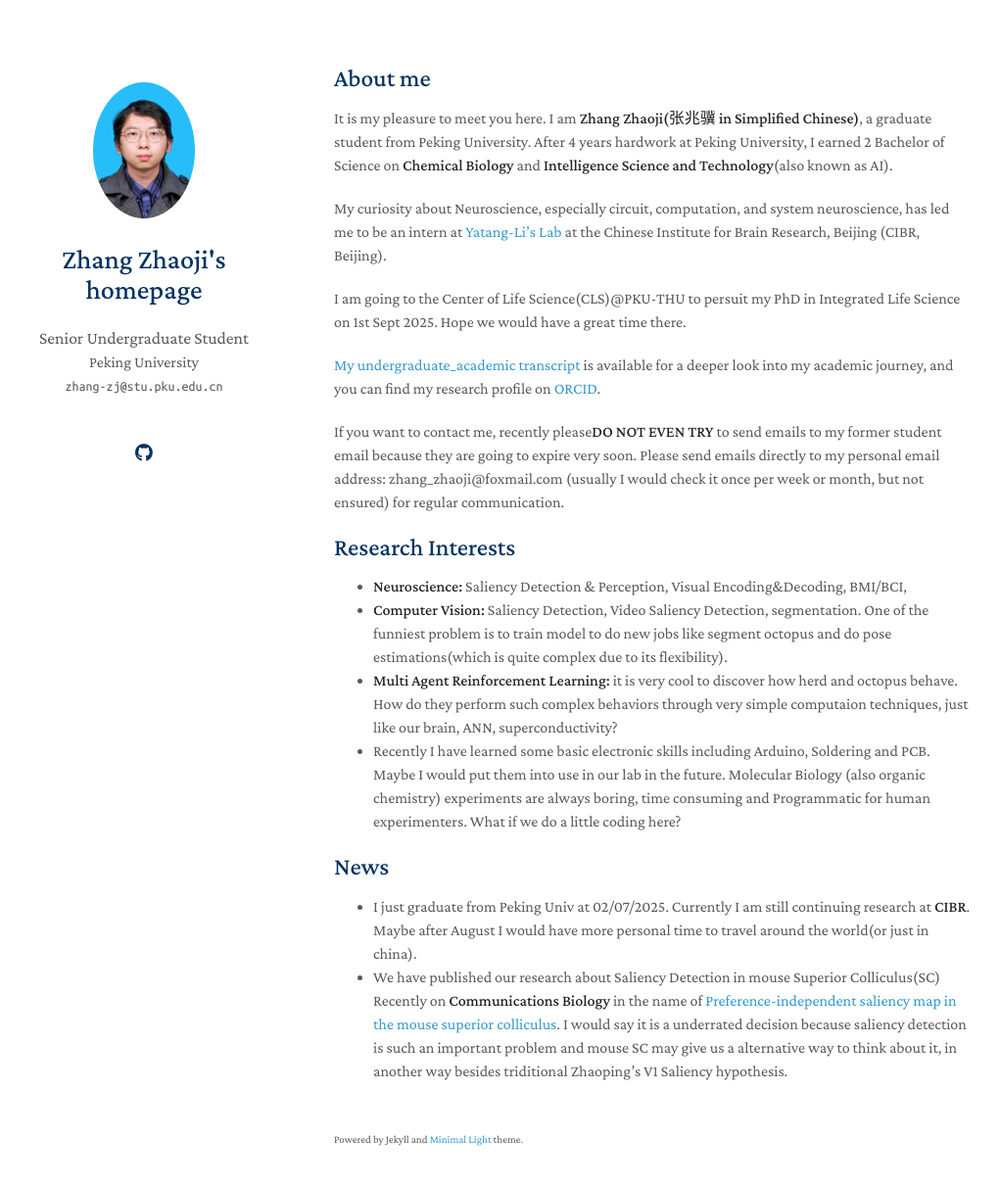
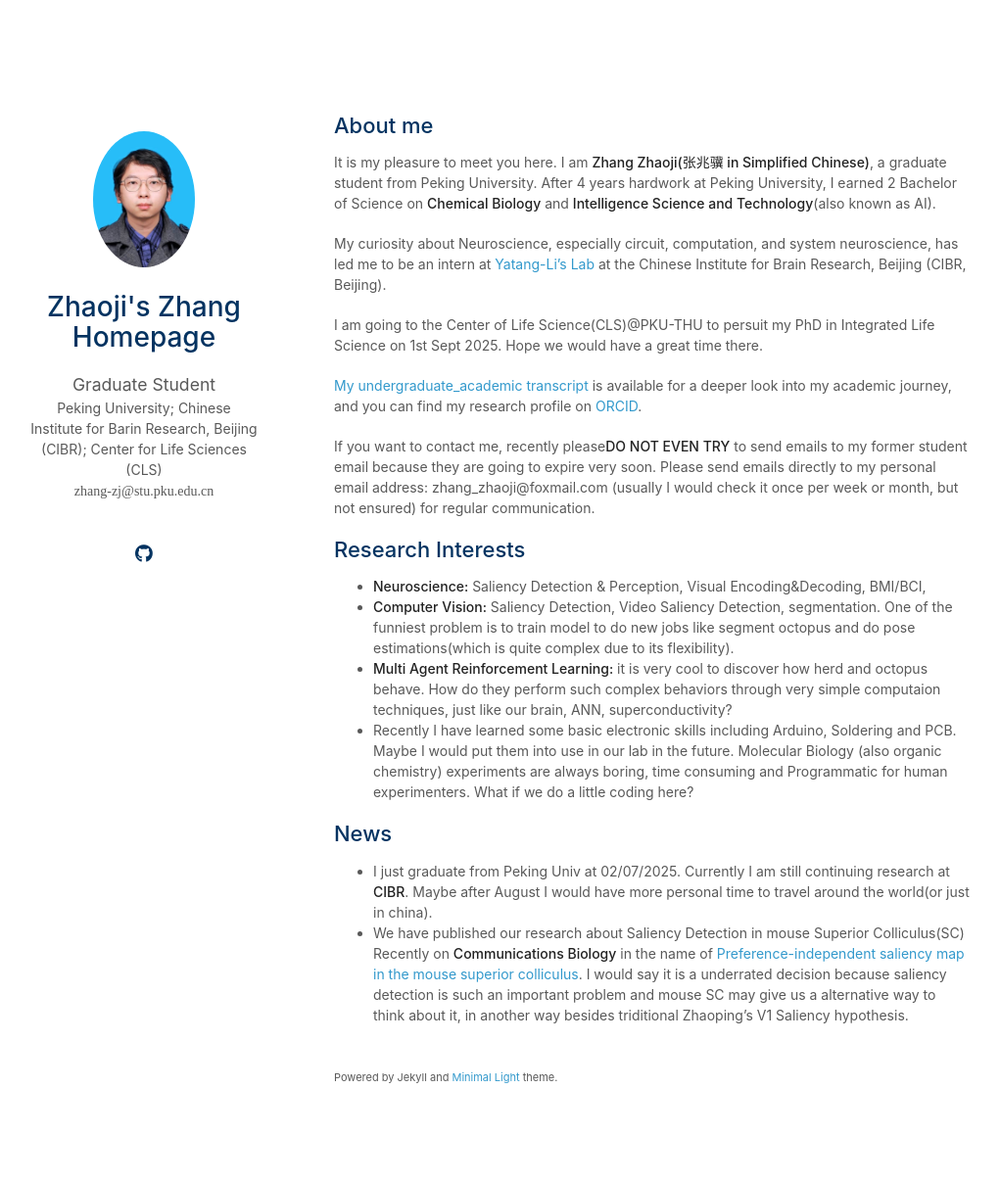
Before and after one commit to Zhang-Zhaoji/Zhang-Zhaoji.github.io, a Jekyll site: the page built from index.md, in a window 1280 px wide and 1244 px high. Shown: the top 1209 px of the window at 98% size, without its empty margins (129-1150 px from the left). Built offline with Jekyll 4.4.1, drawn with Linux system fonts in a browser that asks for light colours; a style sheet for code colours, icons or effects is not loaded; our own code applies the rules of GitHub Pages for plain Markdown files.

Commit message:
Update _config.yml

```diff
--- a/_config.yml
+++ b/_config.yml
@@ -1,13 +1,13 @@
 # Basic Information
 title: Zhaoji Zhang (兆骥 张)
-position: Senior Undergraduate Student
-affiliation: Peking University
+position: Graduate Student
+affiliation: Peking University; Chinese Institute for Barin Research, Beijing (CIBR); Center for Life Sciences (CLS)
 email: zhang-zj@stu.pku.edu.cn
 
 # Search Engine Optimization (SEO)
 # The following information is used to improve the website traffic from search engines, e.g., Google.
 keywords: Zhaoji, Neuroscience, Computational Neuroscience, System neuroscience
-title: Zhang Zhaoji's homepage
+title: Zhaoji's Zhang Homepage
 # minimal light
 description: This is a personal website belongs to Zhaoji Zhang, based on the template of https://github.com/yaoyao-liu/minimal-light
 # The Minimal Light is a simple and elegant jekyll theme for academic personal homepage.
@@ -37,7 +37,7 @@ auto_dark_mode: true
 
 # Font
 # You can use this option to choose between Serif or Sans Serif fonts.
-font: "Serif" # or "Sans Serif"
+font: "Sans Serif" # or "Serif"
 
 # Google Analytics ID
 # Please remove this if you don't use Google Analytics
```
